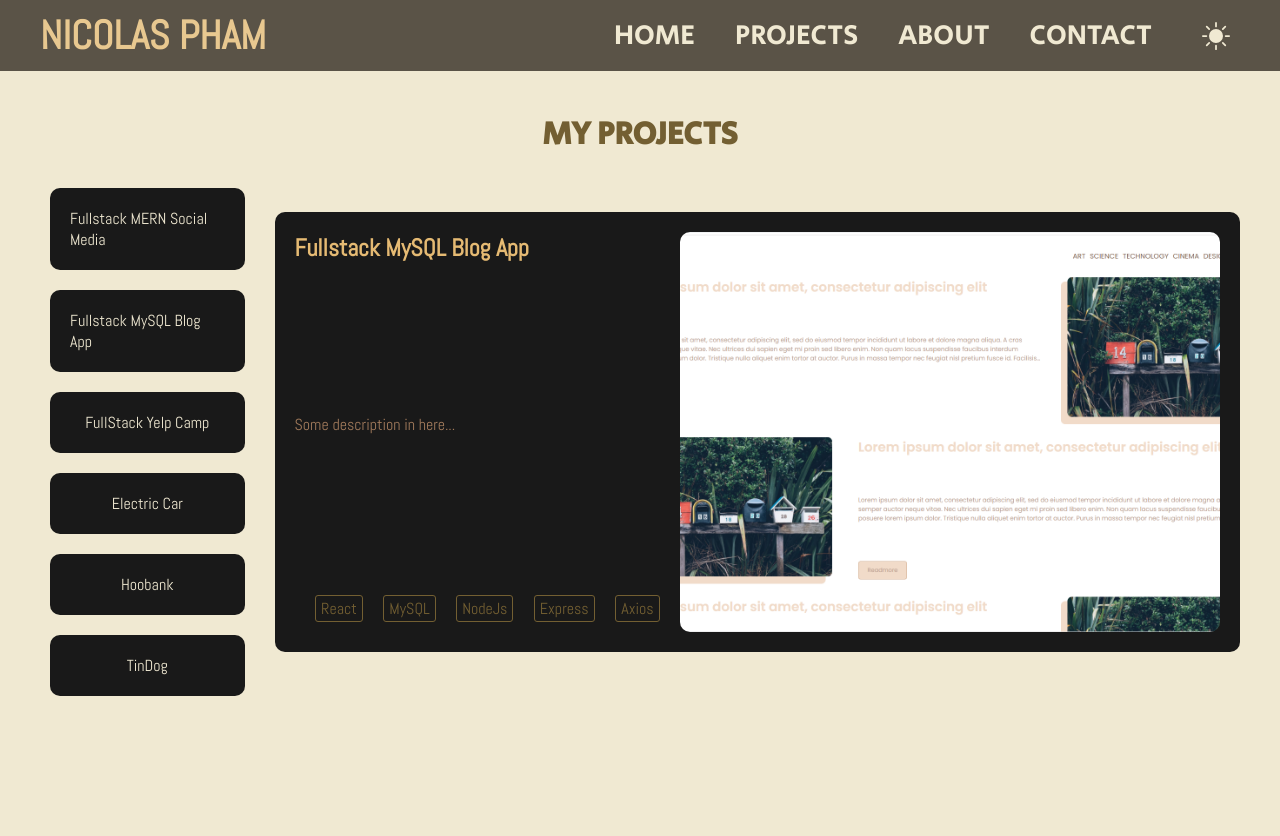
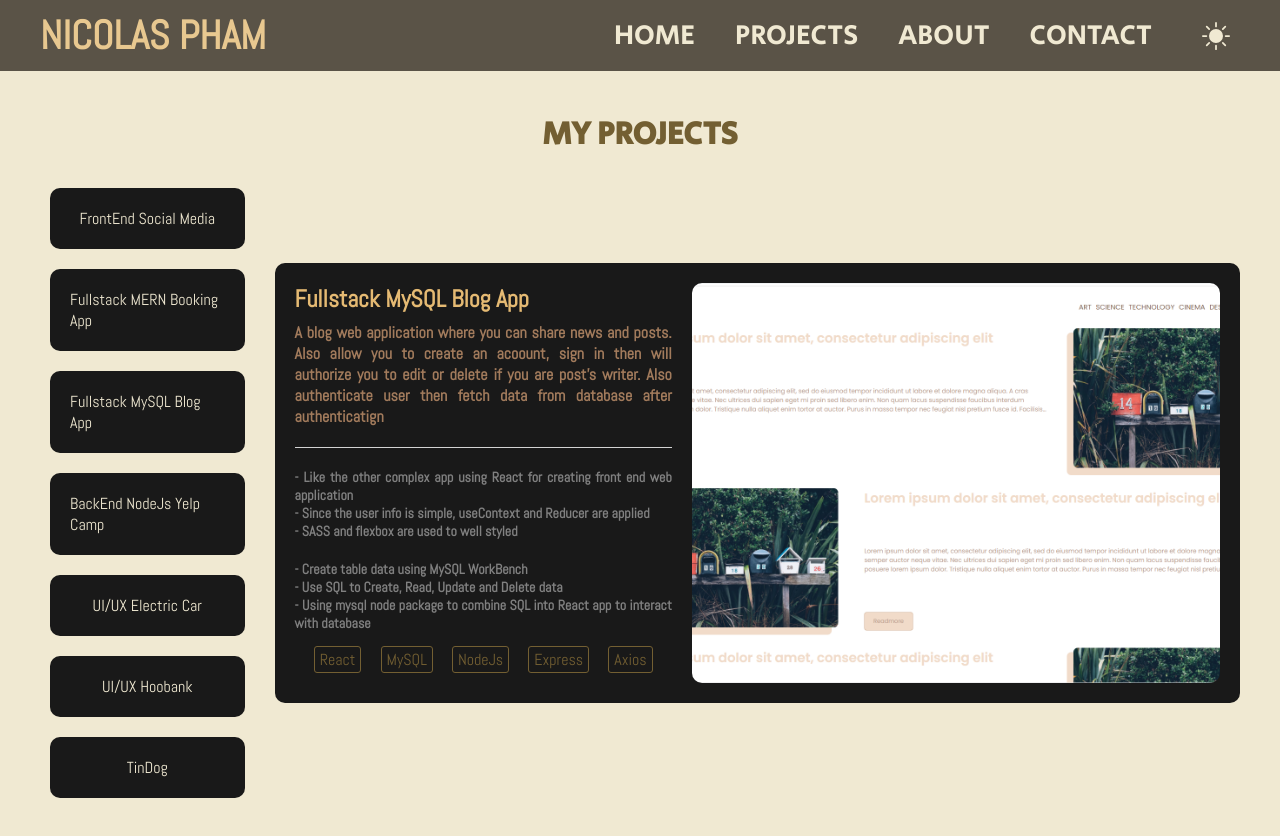
Before and after one commit to NicolasPham/Portfolio, a React (Create React App) app in the folder client/: page /projects in a window 1280 px wide. Both pictures are taken after a click on the element "Fullstack MySQL Blog App". Shown: the top 836 px of the page. Built offline with nearby package versions, Linux system fonts and the light colour scheme.

Commit message:
update projects

```diff
--- a/client/src/constant/projects.js
+++ b/client/src/constant/projects.js
@@ -2,39 +2,59 @@ import { workHoobank, workElectricCar, workTinDog, workSocialMedia,workBlogApp }
 
 export const projects = [
   {
-    title: "Fullstack MERN Social Media",
-    desc: "Some description in here...",
+    title: "FrontEnd Social Media",
+    desc: "A social media that allow you to register for an account, sign in as well as interact with your friends. There are different features come along such as showing who are online, what are suggested for you base on your info. You can also fetch the user data by click into their icon",
+    highlightFront: ["Use React to create a beautiful UI/UX design front end social media app", "Creates different components that will be shown in different pages base on the given condition", "Have light mode and dark mode for custom use, triggered by one click on the icon", "Use react-router-dom, react-icon etc to give a full function to the application", "Use Redux as a complex center data storage instead of useContext and Reducer", "Fetching data to show required info user pages base on the given parameter (use Id)", "Apply SASS to professionally manage and well style application"],
+    highlightBack: [],
+    img: workSocialMedia,
+    skills: ["React", "Redux", "NodeJs", "MongoDB", "Axios"],
+  },
+  {
+    title: "Fullstack MERN Booking App",
+    desc: "AirBnB Clone with basic function from create an account, log in with user info show on the profile page. You can search from different options from hotels, apartments, cabins etc with given parameters such as close by airport, taxi, bedroom. Moreover,you can filter result base on selections from how many adults and children, rooms you would like to book. Then everything will be add to cart and make a payment",
+    highlightFront: ["Apply useContext to fetching user info from local storage to display on the website", "Use different react libraries such as react-date-range, react-router-dom to give more features", "Apply SASS to manage and  style web site professionally"],
+    highlightBack: ["Create Schemas with various types of data in Mongo Atlas (Cloud MongoDB)", "Use router to create a semantic methods for different actions in backend side", "Hash password then stored it in the DB instead of raw password", "Use multer to upload pictures combined with cloudinary to stored pictures on cloud", "Use axios to connect API side and Client side to create a full stack application"],
     img: workSocialMedia,
     skills: ["React", "Redux", "NodeJs", "MongoDB", "Axios"],
   },
   {
     title: "Fullstack MySQL Blog App",
-    desc: "Some description in here...",
+    desc: "A blog web application where you can share news and posts. Also allow you to create an acoount, sign in then will authorize you to edit or delete if you are post's writer. Also authenticate user then fetch data from database after authenticatign",
+    highlightFront:["Like the other complex app using React for creating front end web application", "Since the user info is simple, useContext and Reducer are applied", "SASS and flexbox are used to well styled"],
+    highlightBack: ["Create table data using MySQL WorkBench", "Use SQL to Create, Read, Update and Delete data", "Using mysql node package to combine SQL into React app to interact with database"],
     img: workBlogApp,
     skills: ["React", "MySQL", "NodeJs", "Express", "Axios"],
   },
   {
-    title: "FullStack Yelp Camp",
-    desc: "Some description in here...",
+    title: "BackEnd NodeJs Yelp Camp",
+    desc: "Camping website where you can create an account, log in, and post your own camping site for rent. You can set up price and other information, then edit later after passing authenticated and authorized process. As a user, you can leave review and rate the campsite as well so other people can see it",
+    highlightFront:["Using EJS Engine to render the basic function campsite", "Create boiler plate that apply to different pages"],
+    highlightBack: ["Using express to create APIs for the application", "Manage routes and methods by using epxress-router", "Use multer to upload images into local storage", "Use session to store basic user info data", "Use bcrypt to hash password and compare password", "Use password for logging in methods"],
     img: "",
     skills: ["NodeJs", "Express", "EJS", "MongoDB"],
   },
   {
-    title: "Electric Car",
-    desc: "Some description in here...",
+    title: "UI/UX Electric Car",
+    desc: "Although no APIs are used in this app, it presents an greatly beautiful user interface design. Those little details from blur the content inside the images, the animation at start button and color combination give the comfort toward users",
+    highlightFront:["Use Vite framework to create an app conveniently", "Define styled variables for reuse in CSS files", "Use tailwind for immediate and proficient changes in styles"],
+    highlightBack: [],
     img: workElectricCar,
     skills: ["Tailwind", "Vite", "React-Icons", "JS"],
   },
   {
-    title: "Hoobank",
-    desc: "Some description in here...",
+    title: "UI/UX Hoobank",
+    desc: "One of the very first project I made with basic HTML and CSS for giving a good UX. It is not just a static web app, but it also present the styles, animations, details that can be apply in later projects to improve user experience",
+    highlightFront:["Apply flexbox to style website", "Use ::before and ::after to create an empty div to background modification", "Gradient colors generation"],
+    highlightBack: [],
     img: workHoobank,
     skills: ["HTML", "CSS", "JS"],
   },
   {
     title: "TinDog",
-    desc: "Some description in here...",
+    desc: "Not much to introduce about this website. A first project I made during the study of Boostrap.",
+    highlightFront:["Use boostrap to fast create navbar, carousel", "Apply knowledge about position to locate the pictures in desired place"],
+    highlightBack: [],
     img: workTinDog,
-    skills: ["HTML", "CSS", "JS"],
+    skills: ["HTML", "CSS", "JS", "Bootstrap"],
   },
 ];
--- a/client/src/pages/Projects.jsx
+++ b/client/src/pages/Projects.jsx
@@ -56,7 +56,22 @@ const Projects = () => {
             <div className="card_detail">
               <div className="desc">
                 <h2>{projects[id].title}</h2>
-                <p>{projects[id].desc}</p>
+                <div className="content">
+                  <p>{projects[id].desc}</p>
+
+                  <div className="function">
+                  <hr/>
+                    {projects[id].highlightFront.map((skill, index) => (
+                      <p key={index}>- {skill}</p>
+                    ))}
+                  </div>
+                  <div className="function">
+                    {projects[id].highlightBack.map((skill, index) => (
+                      <p key={index}>- {skill}</p>
+                    ))}
+                  </div>
+                </div>
+
                 <div className="skills">
                   {projects[id].skills.map((skill, key) => (
                     <span key={key}>{skill}</span>
--- a/client/src/pages/Projects.scss
+++ b/client/src/pages/Projects.scss
@@ -42,10 +42,18 @@
     .detail {
       flex: 9;
 
+      cursor: pointer;
+
+      &:hover {
+        filter: blur(2px);
+        transform: translateY(-3px);
+      }
+
       .card_detail {
         background-color: var(--cardBg);
         display: flex;
         justify-content: space-between;
+        gap: 20px;
         padding: 20px;
         border-radius: 10px;
         height: 400px;
@@ -64,13 +72,42 @@
           flex: 5;
 
           h2 {
+            flex: 1;
             color: var(--textColor2);
           }
-          p {
-            color: var(--textColor4);
+
+          .content {
+            flex: 8 ;
+            display: flex;
+            flex-direction: column;
+            align-items: flex-start;
+            justify-content: flex-start;
+
+            p {
+              color: var(--textColor4);
+              font-weight: 700;
+              text-align: justify;
+            }
+
+
+
+            .function {
+              hr {
+              border: none;
+              border-bottom: .5px solid lightgray;
+              margin-bottom: 20px;
+            }
+
+              p {
+                font-size: 14px;
+                color: gray;
+
+              }
+            }
           }
 
           .skills {
+            flex: .5;
             display: flex;
             flex-wrap: wrap;
             justify-content: space-evenly;
```
